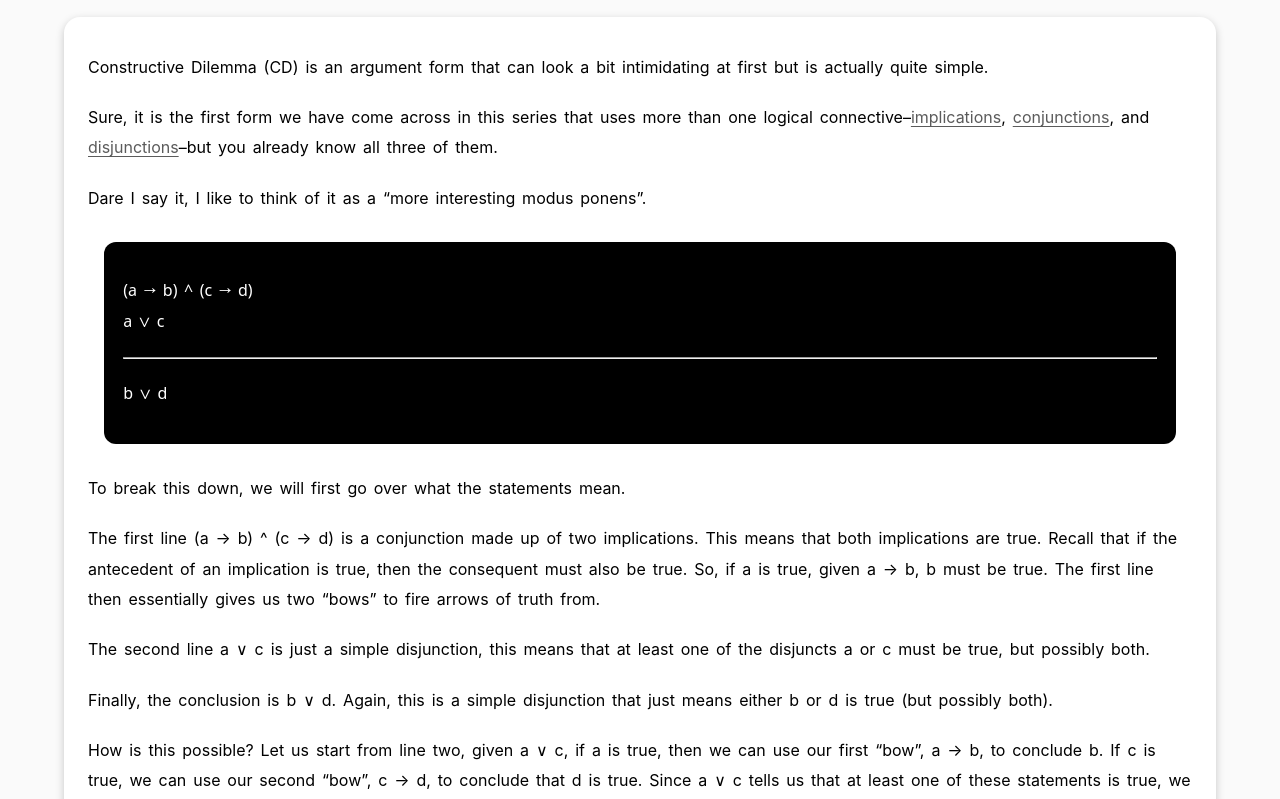
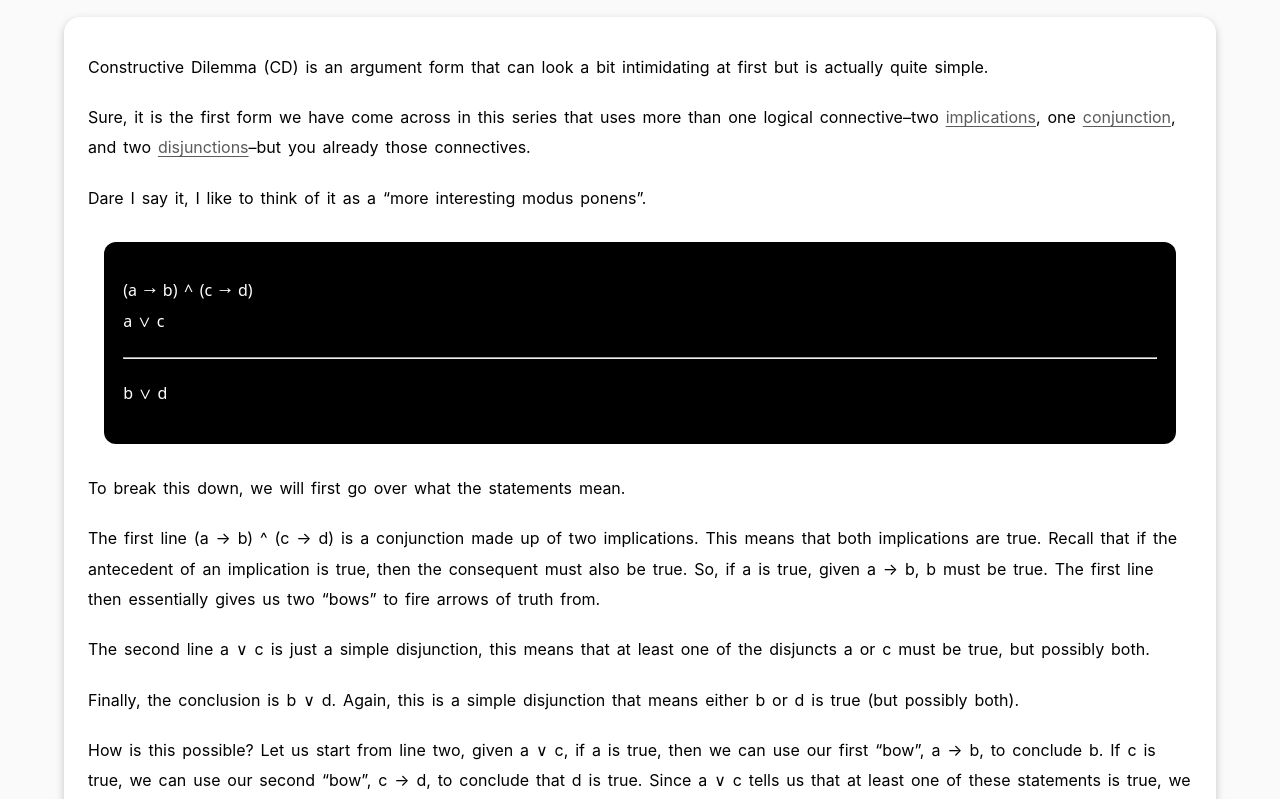
Before and after one commit to symbolslogic/symbolslogic.github.io, a Jekyll site: the page built from lessons/constructive_dilemma.md, in a window 1280 px wide. Shown: the part 168-967 px from the top of the page. Built offline with Jekyll 4.4.1, drawn with Linux system fonts in a browser that asks for light colours; nearby versions of some CDN libraries.

Commit message:
Update: Update CD lesson

```diff
--- a/lessons/constructive_dilemma.md
+++ b/lessons/constructive_dilemma.md
@@ -5,7 +5,7 @@ title: Constructive Dilemma
 
 Constructive Dilemma (CD) is an argument form that can look a bit intimidating at first but is actually quite simple.
 
-Sure, it is the first form we have come across in this series that uses more than one logical connective--[implications]({{ site.baseurl }}/lessons/implication.html), [conjunctions]({{ site.baseurl }}/lessons/conjunction.html), and [disjunctions]({{ site.baseurl }}/lessons/disjunction.html)--but you already know all three of them.
+Sure, it is the first form we have come across in this series that uses more than one logical connective--two [implications]({{ site.baseurl }}/lessons/implication.html), one [conjunction]({{ site.baseurl }}/lessons/conjunction.html), and two [disjunctions]({{ site.baseurl }}/lessons/disjunction.html)--but you already those connectives.
 
 Dare I say it, I like to think of it as a "more interesting modus ponens".
 
@@ -20,7 +20,7 @@ The first line `(a → b) ^ (c → d)` is a conjunction made up of two implicati
 
 The second line `a ∨ c` is just a simple disjunction, this means that at least one of the disjuncts `a` or `c` must be true, but possibly both.
 
-Finally, the conclusion is `b ∨ d`. Again, this is a simple disjunction that just means either `b` or `d` is true (but possibly both).
+Finally, the conclusion is `b ∨ d`. Again, this is a simple disjunction that means either `b` or `d` is true (but possibly both).
 
 How is this possible? Let us start from line two, given `a ∨ c`, if `a` is true, then we can use our first "bow", `a → b`, to conclude `b`. If `c` is true, we can use our second "bow", `c → d`, to conclude that `d` is true. Since `a ∨ c` tells us that at least one of these statements is true, we can safely conclude `b ∨ d`, since, in either case, `b` or `d` will be concluded.
 
```
